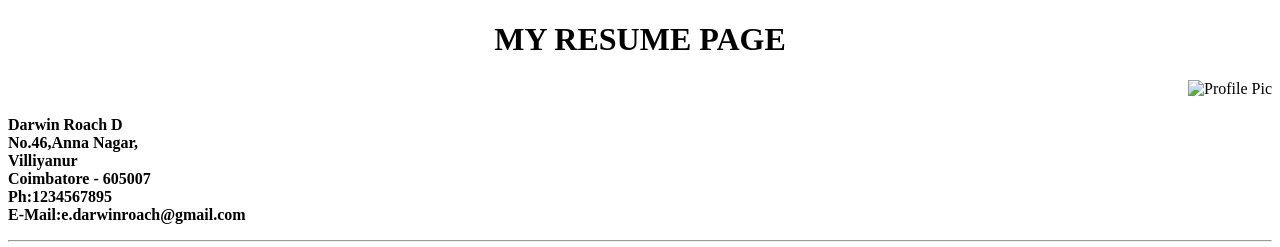
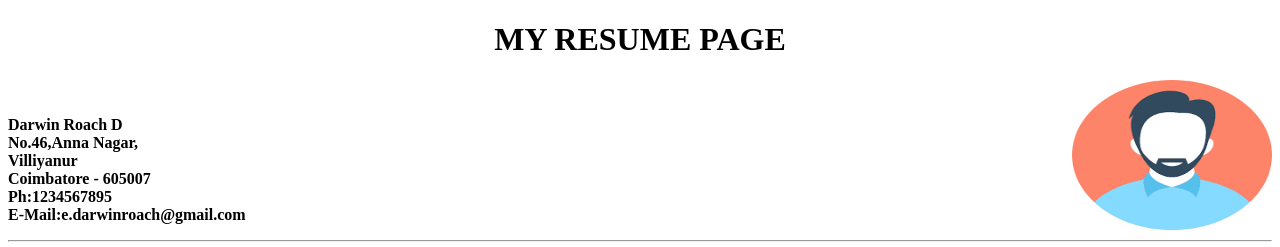
Before and after one commit to DarwinRoach/Ex_No_1, a plain HTML site: page Exp_1/index.html in a window 1280 px wide. Shown: the top 247 px of the page. Drawn offline with Linux system fonts and the light colour scheme.

Commit message:
Update index.html

```diff
--- a/Exp_1/index.html
+++ b/Exp_1/index.html
@@ -38,7 +38,7 @@
             MY RESUME PAGE
         </h1>
         <div id="right">
-            <img src="images/profilepic.png" alt="Profile Pic" width="200" height="150" class="floatright">
+            <img src="images/profile pic.png" alt="Profile Pic" width="200" height="150" class="floatright">
         </div>
 
         <p>
```
